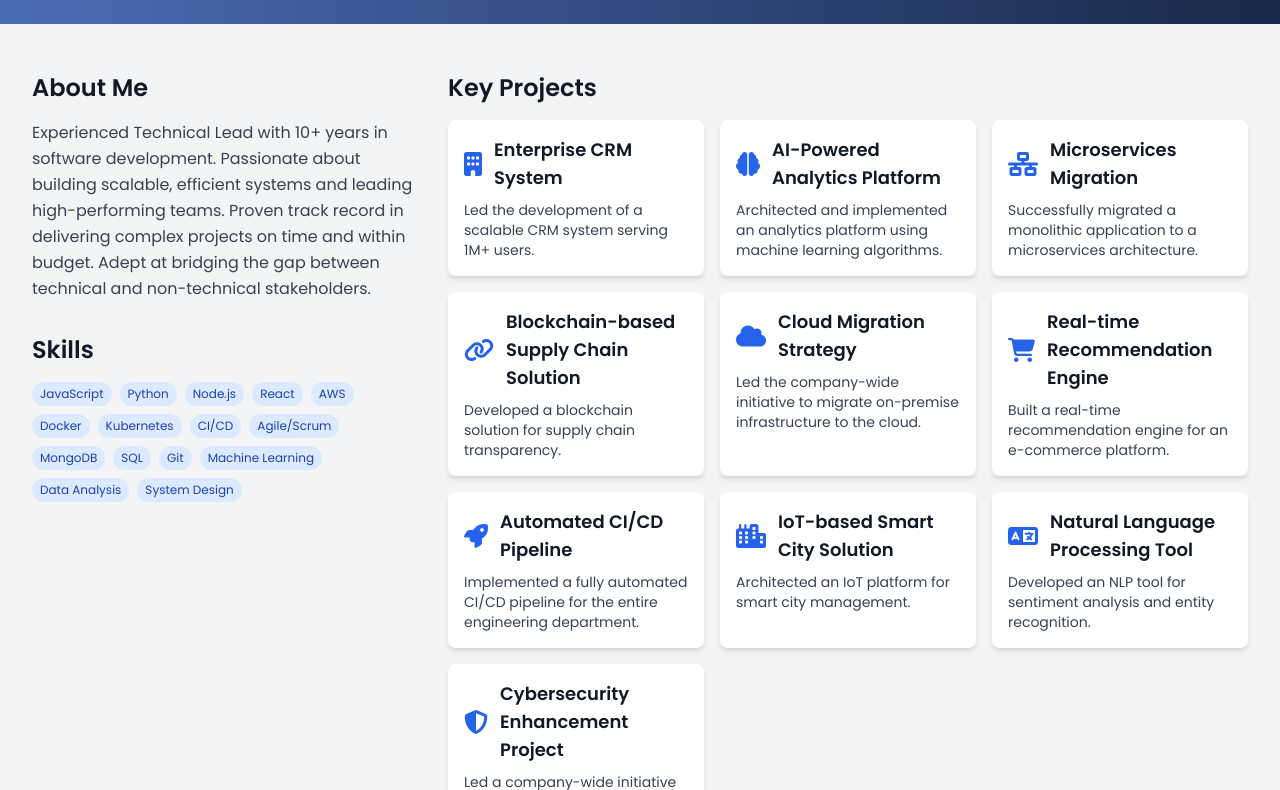
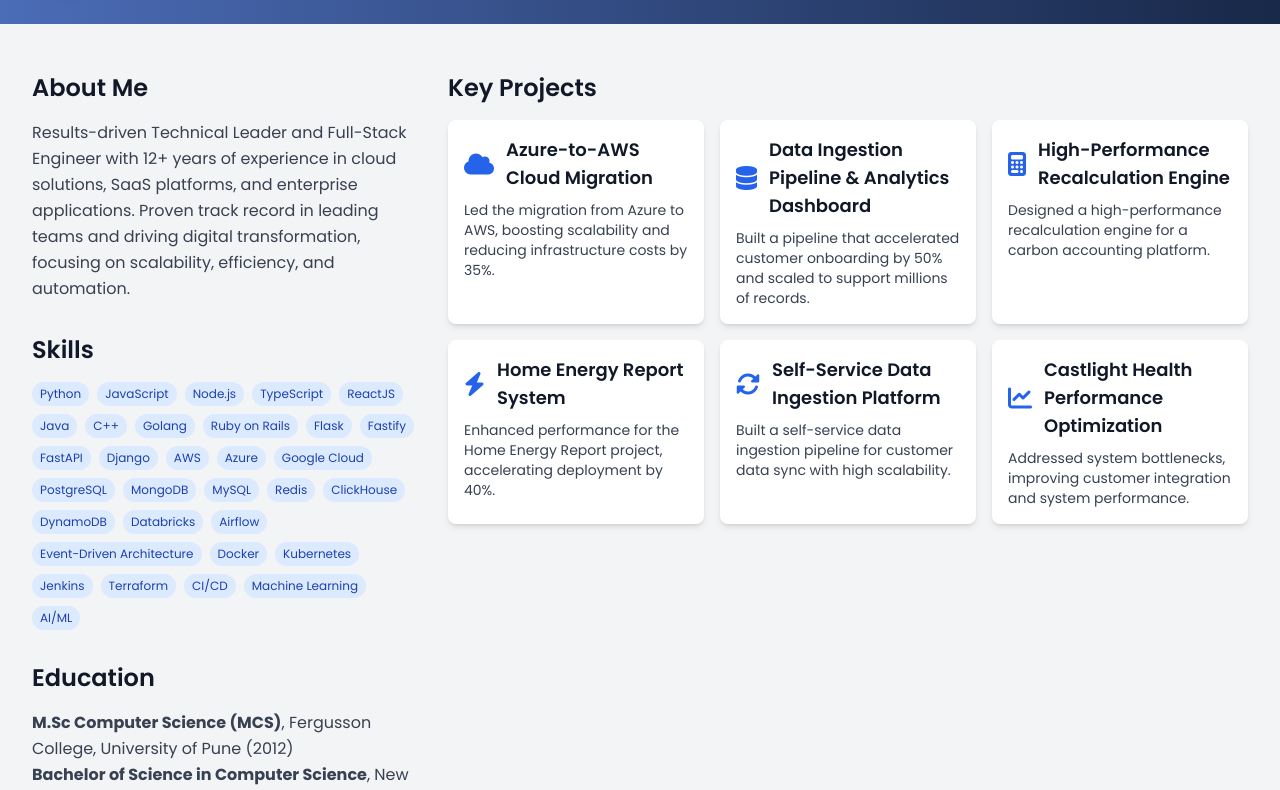
Before and after one commit to ff-bapul/bl-dev-portfolio, a plain HTML site: page index.html in a window 1280 px wide. Shown: the part 136-926 px from the top of the page. Drawn offline with nearby package versions, Linux system fonts and the light colour scheme.

Commit message:
Update index.html

```diff
--- a/index.html
+++ b/index.html
@@ -3,7 +3,7 @@
 <head>
     <meta charset="UTF-8">
     <meta name="viewport" content="width=device-width, initial-scale=1.0">
-    <title>John Doe - Technical Lead Portfolio</title>
+    <title>Bapu Labade - Technical Lead Portfolio</title>
     <script src="https://cdn.tailwindcss.com"></script>
     <link rel="stylesheet" href="https://cdnjs.cloudflare.com/ajax/libs/font-awesome/6.4.0/css/all.min.css">
     <style>
@@ -69,16 +69,16 @@
         <header class="gradient-bg text-white py-10 px-4 sm:px-6 lg:px-8">
             <div class="max-w-7xl mx-auto flex flex-col md:flex-row items-center justify-between">
                 <div class="flex items-center mb-4 md:mb-0">
-                    <img src="https://via.placeholder.com/150" alt="John Doe" class="w-20 h-20 rounded-full border-4 border-white shadow-lg mr-4">
+                    <img src="https://via.placeholder.com/150" alt="Bapu Labade" class="w-20 h-20 rounded-full border-4 border-white shadow-lg mr-4">
                     <div>
-                        <h1 class="text-3xl font-bold">John Doe</h1>
-                        <p class="text-xl">Technical Lead &amp; Software Architect</p>
+                        <h1 class="text-3xl font-bold">Bapu Labade</h1>
+                        <p class="text-xl">Technical Lead & Associate Solutions Architect</p>
                     </div>
                 </div>
                 <div class="flex space-x-4">
-                    <a href="#" class="text-white hover:text-gray-200 transition-colors"><i class="fab fa-github fa-2x"></i></a>
-                    <a href="#" class="text-white hover:text-gray-200 transition-colors"><i class="fab fa-linkedin fa-2x"></i></a>
-                    <a href="#" class="text-white hover:text-gray-200 transition-colors"><i class="fas fa-envelope fa-2x"></i></a>
+                    <a href="https://github.com/bapu-labade" class="text-white hover:text-gray-200 transition-colors"><i class="fab fa-github fa-2x"></i></a>
+                    <a href="https://www.linkedin.com/in/bapu-l-a3662841/" class="text-white hover:text-gray-200 transition-colors"><i class="fab fa-linkedin fa-2x"></i></a>
+                    <a href="mailto:bapu.labade76@gmail.com" class="text-white hover:text-gray-200 transition-colors"><i class="fas fa-envelope fa-2x"></i></a>
                 </div>
             </div>
         </header>
@@ -89,17 +89,24 @@
                     <section class="mb-8">
                         <h2 class="text-2xl font-semibold text-gray-900 mb-4">About Me</h2>
                         <p class="text-gray-700 leading-relaxed">
-                            Experienced Technical Lead with 10+ years in software development. Passionate about building scalable,
-                            efficient systems and leading high-performing teams. Proven track record in delivering complex projects
-                            on time and within budget. Adept at bridging the gap between technical and non-technical stakeholders.
+                            Results-driven Technical Leader and Full-Stack Engineer with 12+ years of experience in cloud solutions, SaaS platforms, and enterprise applications. Proven track record in leading teams and driving digital transformation, focusing on scalability, efficiency, and automation.
                         </p>
                     </section>
 
-                    <section>
+                    <section class="mb-8">
                         <h2 class="text-2xl font-semibold text-gray-900 mb-4">Skills</h2>
                         <div id="skills-container" class="flex flex-wrap gap-2">
                             <!-- Skills will be dynamically inserted here -->
                         </div>
+                    </section>
+
+                    <!-- New Education Section -->
+                    <section class="mb-8">
+                        <h2 class="text-2xl font-semibold text-gray-900 mb-4">Education</h2>
+                        <ul class="text-gray-700 leading-relaxed">
+                            <li><strong>M.Sc Computer Science (MCS)</strong>, Fergusson College, University of Pune (2012)</li>
+                            <li><strong>Bachelor of Science in Computer Science</strong>, New Arts College, University of Pune (2010)</li>
+                        </ul>
                     </section>
                 </div>
 
@@ -114,7 +121,7 @@
 
         <footer class="gradient-bg text-white py-6 px-4 sm:px-6 lg:px-8 mt-12">
             <div class="max-w-7xl mx-auto text-center">
-                <p>&copy; 2024 John Doe. All rights reserved.</p>
+                <p>&copy; 2024 Bapu Labade. All rights reserved.</p>
             </div>
         </footer>
     </div>
@@ -131,69 +138,51 @@
 
     <script>
         document.addEventListener('DOMContentLoaded', function() {
-            const skills = ['JavaScript', 'Python', 'Node.js', 'React', 'AWS', 'Docker', 'Kubernetes', 'CI/CD', 'Agile/Scrum', 'MongoDB', 'SQL', 'Git', 'Machine Learning', 'Data Analysis', 'System Design'];
+            const skills = [
+                'Python', 'JavaScript', 'Node.js', 'TypeScript', 'ReactJS', 'Java',
+                'C++', 'Golang', 'Ruby on Rails', 'Flask', 'Fastify', 'FastAPI', 'Django',
+                'AWS', 'Azure', 'Google Cloud', 'PostgreSQL', 'MongoDB', 'MySQL',
+                'Redis', 'ClickHouse', 'DynamoDB', 'Databricks', 'Airflow', 'Event-Driven Architecture',
+                'Docker', 'Kubernetes', 'Jenkins', 'Terraform', 'CI/CD', 'Machine Learning', 'AI/ML'
+            ];
+
             const projects = [
                 {
-                    title: 'Enterprise CRM System',
-                    description: 'Led the development of a scalable CRM system serving 1M+ users.',
-                    icon: 'fa-solid fa-building',
-                    details: 'Implemented microservices architecture using Node.js and Docker. Utilized AWS for scalable cloud infrastructure. Integrated machine learning for predictive analytics. Achieved 99.99% uptime and reduced customer churn by 15%. Led a team of 12 developers and coordinated with multiple stakeholders to ensure project success.'
+                    title: 'Azure-to-AWS Cloud Migration',
+                    description: 'Led the migration from Azure to AWS, boosting scalability and reducing infrastructure costs by 35%.',
+                    icon: 'fa-solid fa-cloud',
+                    details: 'Architected and led the migration process, implementing scalable infrastructure on AWS. Reduced infrastructure costs by 35% and improved cloud performance, while maintaining zero downtime.'
                 },
                 {
-                    title: 'AI-Powered Analytics Platform',
-                    description: 'Architected and implemented an analytics platform using machine learning algorithms.',
-                    icon: 'fa-solid fa-brain',
-                    details: 'Developed using Python and TensorFlow. Implemented real-time data processing with Apache Kafka. Deployed on Kubernetes for high availability and scalability. The platform processes over 1 billion events daily, providing real-time insights to over 100 enterprise clients. Reduced data processing time by 40% and improved prediction accuracy by 25%.'
+                    title: 'Data Ingestion Pipeline & Analytics Dashboard',
+                    description: 'Built a pipeline that accelerated customer onboarding by 50% and scaled to support millions of records.',
+                    icon: 'fa-solid fa-database',
+                    details: 'Developed a data ingestion pipeline that streamlined customer onboarding processes and scaled to support millions of records. Built an analytics dashboard for real-time insights and visualization.'
                 },
                 {
-                    title: 'Microservices Migration',
-                    description: 'Successfully migrated a monolithic application to a microservices architecture.',
-                    icon: 'fa-solid fa-network-wired',
-                    details: 'Broke down legacy monolith into 20+ microservices. Implemented service mesh using Istio. Achieved 99.99% uptime and 30% improvement in response times. The migration was completed with zero downtime and resulted in a 50% reduction in deployment time. This project significantly improved the company\'s ability to scale individual services and reduced time-to-market for new features.'
+                    title: 'High-Performance Recalculation Engine',
+                    description: 'Designed a high-performance recalculation engine for a carbon accounting platform.',
+                    icon: 'fa-solid fa-calculator',
+                    details: 'Developed an engine capable of handling millions of data points, optimized for performance and cost efficiency. The engine improved system speed by 30% and reduced resource consumption.'
                 },
                 {
-                    title: 'Blockchain-based Supply Chain Solution',
-                    description: 'Developed a blockchain solution for supply chain transparency.',
-                    icon: 'fa-solid fa-link',
-                    details: 'Utilized Hyperledger Fabric to create a permissioned blockchain network. Integrated IoT devices for real-time tracking. Improved supply chain visibility by 80% and reduced fraud incidents by 60%. The solution is now used by 5 Fortune 500 companies in their global supply chain operations.'
+                    title: 'Home Energy Report System',
+                    description: 'Enhanced performance for the Home Energy Report project, accelerating deployment by 40%.',
+                    icon: 'fa-solid fa-bolt',
+                    details: 'Led development of key features, optimized system performance, and automated key processes. The solution improved energy report generation times and system responsiveness.'
                 },
                 {
-                    title: 'Cloud Migration Strategy',
-                    description: 'Led the company-wide initiative to migrate on-premise infrastructure to the cloud.',
-                    icon: 'fa-solid fa-cloud',
-                    details: 'Designed and implemented a multi-cloud strategy using AWS and Azure. Utilized infrastructure-as-code with Terraform. Achieved 40% cost reduction and improved disaster recovery capabilities. The migration was completed 2 months ahead of schedule and under budget.'
+                    title: 'Self-Service Data Ingestion Platform',
+                    description: 'Built a self-service data ingestion pipeline for customer data sync with high scalability.',
+                    icon: 'fa-solid fa-sync-alt',
+                    details: 'Designed a self-service platform for seamless customer data sync. The system improved data consistency and reduced manual intervention, supporting millions of records.'
                 },
                 {
-                    title: 'Real-time Recommendation Engine',
-                    description: 'Built a real-time recommendation engine for an e-commerce platform.',
-                    icon: 'fa-solid fa-shopping-cart',
-                    details: 'Developed using Apache Spark and Kafka for real-time processing. Implemented collaborative filtering algorithms. Increased conversion rates by 25% and average order value by 15%. The engine processes user behavior in real-time and provides personalized recommendations to over 5 million daily active users.'
-                },
-                {
-                    title: 'Automated CI/CD Pipeline',
-                    description: 'Implemented a fully automated CI/CD pipeline for the entire engineering department.',
-                    icon: 'fa-solid fa-rocket',
-                    details: 'Utilized Jenkins, Docker, and Kubernetes for end-to-end automation. Implemented automated testing and security scanning. Reduced deployment time from days to minutes and increased deployment frequency by 300%. This project significantly improved the development team\'s productivity and software quality.'
-                },
-                {
-                    title: 'IoT-based Smart City Solution',
-                    description: 'Architected an IoT platform for smart city management.',
-                    icon: 'fa-solid fa-city',
-                    details: 'Designed a scalable IoT architecture using MQTT protocol. Implemented real-time data analytics using Apache Flink. The solution now manages over 100,000 IoT devices across 3 major cities, optimizing traffic flow, energy consumption, and waste management. Resulted in a 20% reduction in energy costs and 30% improvement in traffic congestion.'
-                },
-                {
-                    title: 'Natural Language Processing Tool',
-                    description: 'Developed an NLP tool for sentiment analysis and entity recognition.',
-                    icon: 'fa-solid fa-language',
-                    details: 'Utilized Python and the spaCy library for advanced NLP tasks. Implemented deep learning models using PyTorch. The tool achieves 95% accuracy in sentiment analysis and is used by the company\'s customer service department to analyze millions of customer interactions, improving response times and customer satisfaction.'
-                },
-                {
-                    title: 'Cybersecurity Enhancement Project',
-                    description: 'Led a company-wide initiative to enhance cybersecurity measures.',
-                    icon: 'fa-solid fa-shield-alt',
-                    details: 'Implemented a zero-trust security model. Deployed advanced threat detection systems using AI. Conducted regular penetration testing and security audits. This project resulted in a 70% reduction in security incidents and achieved compliance with GDPR and CCPA regulations.'
+                    title: 'Castlight Health Performance Optimization',
+                    description: 'Addressed system bottlenecks, improving customer integration and system performance.',
+                    icon: 'fa-solid fa-chart-line',
+                    details: 'Resolved performance bottlenecks and improved customer integration processes, resulting in smoother operations and enhanced system scalability.'
                 }
-                // ... Add more projects as needed to reach 20
             ];
 
             const skillsContainer = document.getElementById('skills-container');
```
